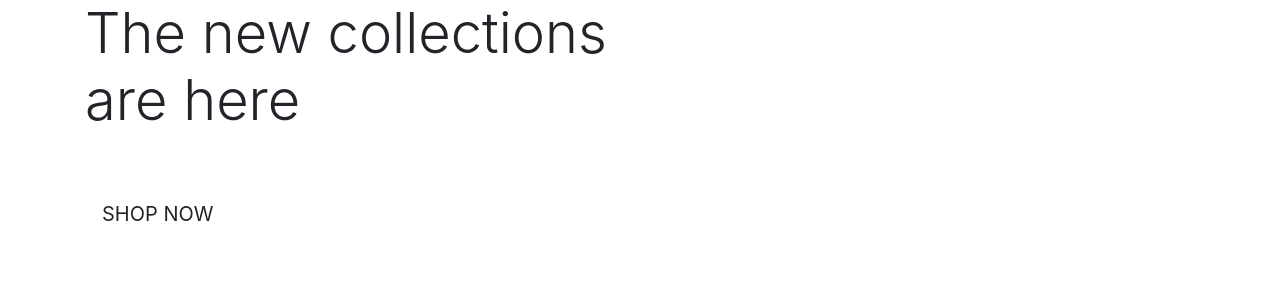
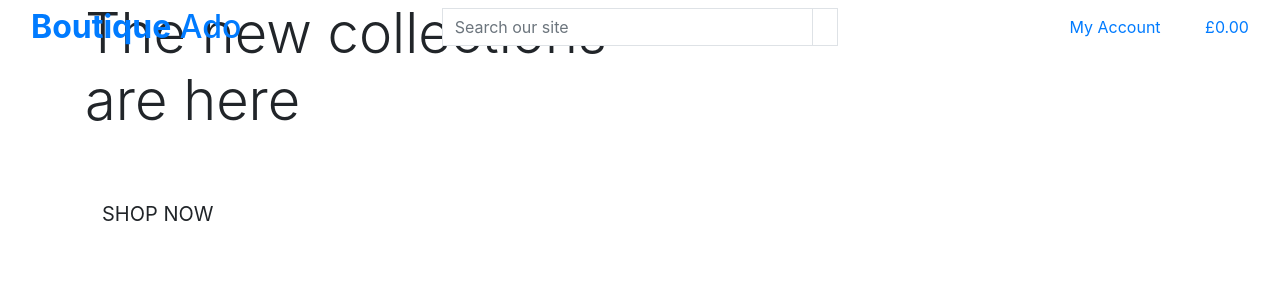
Before and after one commit to jakelashbrook/boutique_ado_project, a Django app: page / in a window 1280 px wide. Shown: the top 300 px of the page. Run offline with Django 3.2, Linux system fonts and the light colour scheme; some libraries are stand-ins or nearby versions.

Commit message:
Added main page header

```diff
--- a/templates/base.html
+++ b/templates/base.html
@@ -1,19 +1,19 @@
 {% load static %}
+
 <!doctype html>
 <html lang="en">
   <head>
+
     {% block meta %}
-    <!-- Required meta tags -->
+        <meta http-equiv="X-UA-Compatible" content="ie=edge">
         <meta charset="utf-8">
         <meta name="viewport" content="width=device-width, initial-scale=1, shrink-to-fit=no">
-    <meta http-equiv="X-UA-Compatible" content="ie=edge">
     {% endblock %}
 
     {% block extra_meta %}
     {% endblock %}
 
     {% block corecss %}
-    <!-- Bootstrap CSS -->
         <link rel="stylesheet" href="https://stackpath.bootstrapcdn.com/bootstrap/4.4.1/css/bootstrap.min.css" integrity="sha384-Vkoo8x4CGsO3+Hhxv8T/Q5PaXtkKtu6ug5TOeNV6gBiFeWPGFN9MuhOf23Q9Ifjh" crossorigin="anonymous">
     {% endblock %}
 
@@ -30,10 +30,69 @@
     {% endblock %}
 
     <title>Boutique Ado {% block extra_title %}{% endblock %}</title>
-
   </head>
   <body>
-    <header class="container-fluid fixed-top"></header>
+    <header class="container-fluid fixed-top">
+      <div class="row">
+          <div class="col-12 col-lg-4 my-auto py-1 py-lg-0 text-center text-lg-left">
+              <a href="{% url 'home' %}" class="nav-link main-logo-link">
+                  <h2 class="logo-font text-black my-0"><strong>Boutique</strong> Ado</h2>
+              </a>
+          </div>
+          <div class="col-12 col-lg-4 my-auto py-1 py-lg-0">
+              <form method="GET" action="">
+                  <div class="input-group w-100">
+                      <input class="form-control border border-black rounded-0" type="text" name="q" placeholder="Search our site">
+                      <div class="input-group-append">
+                          <button class="form-control btn btn-black border border-black rounded-0" type="submit">
+                              <span class="icon">
+                                  <i class="fas fa-search"></i>
+                              </span>
+                          </button>
+                      </div>
+                  </div>
+              </form>
+          </div>
+          <div class="col-12 col-lg-4 my-auto py-1 py-lg-0">
+              <ul class="list-inline list-unstyled text-center text-lg-right my-0">
+                  <li class="list-inline-item dropdown">
+                      <a class="text-black nav-link" href="#" id="user-options" data-toggle="dropdown" aria-haspopup="true" aria-expanded="false">
+                          <div class="text-center">
+                              <div><i class="fas fa-user fa-lg"></i></div>
+                              <p class="my-0">My Account</p>
+                          </div>
+                      </a>
+                      <div class="dropdown-menu border-0" aria-labelledby="user-options">
+                          {% if request.user.is_authenticated %}
+                              {% if request.user.is_superuser %}
+                                  <a href="" class="dropdown-item">Product Management</a>
+                              {% endif %}
+                              <a href="" class="dropdown-item">My Profile</a>
+                              <a href="{% url 'account_logout' %}" class="dropdown-item">Logout</a>
+                          {% else %}
+                              <a href="{% url 'account_signup' %}" class="dropdown-item">Register</a>
+                              <a href="{% url 'account_login' %}" class="dropdown-item">Login</a>
+                          {% endif %}
+                      </div>
+                  </li>
+                  <li class="list-inline-item">
+                      <a class="{% if grand_total %}text-info font-weight-bold{% else %}text-black{% endif %} nav-link" href="">
+                          <div class="text-center">
+                              <div><i class="fas fa-shopping-bag fa-lg"></i></div>
+                              <p class="my-0">
+                                  {% if grand_total %}
+                                      £{{ grand_total|floatformat:2 }}
+                                  {% else %}
+                                      £0.00
+                                  {% endif %}
+                              </p>
+                          </div>
+                      </a>
+                  </li>
+              </ul>
+          </div>
+      </div>
+  </header>
 
     {% if messages %}
         <div class="message-container"></div>
@@ -48,5 +107,6 @@
     {% block postloadjs %}
     {% endblock %}
 
+
   </body>
 </html>
```
Lines whose indentation alone changed are shown as unchanged.
